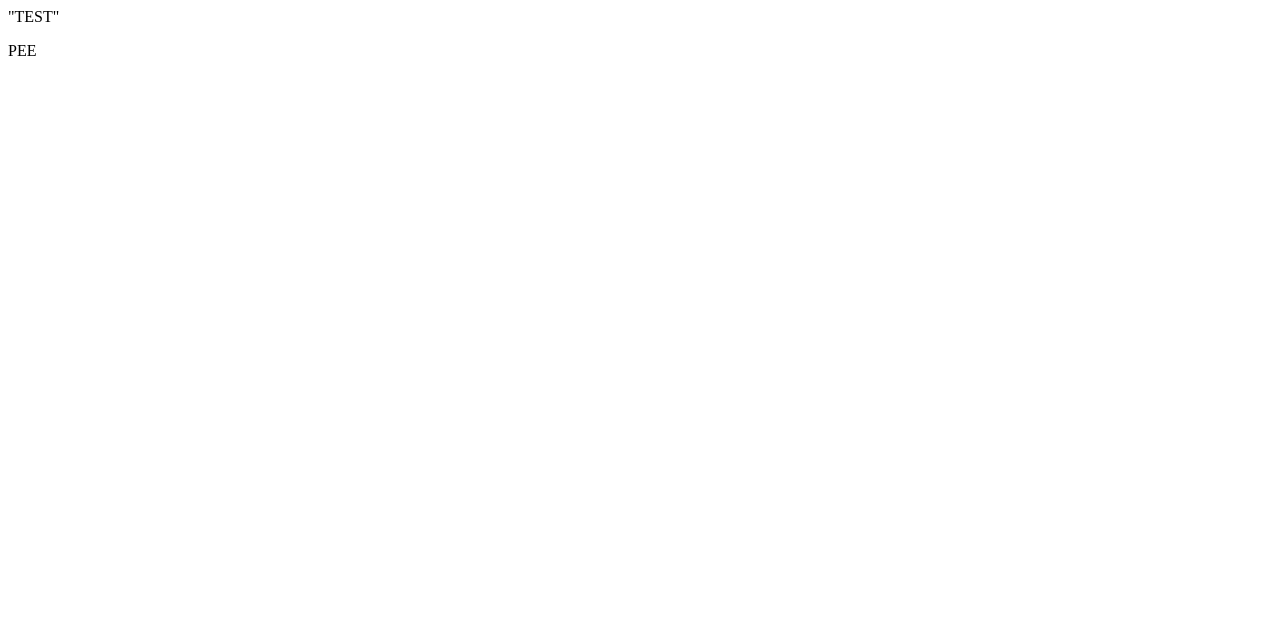
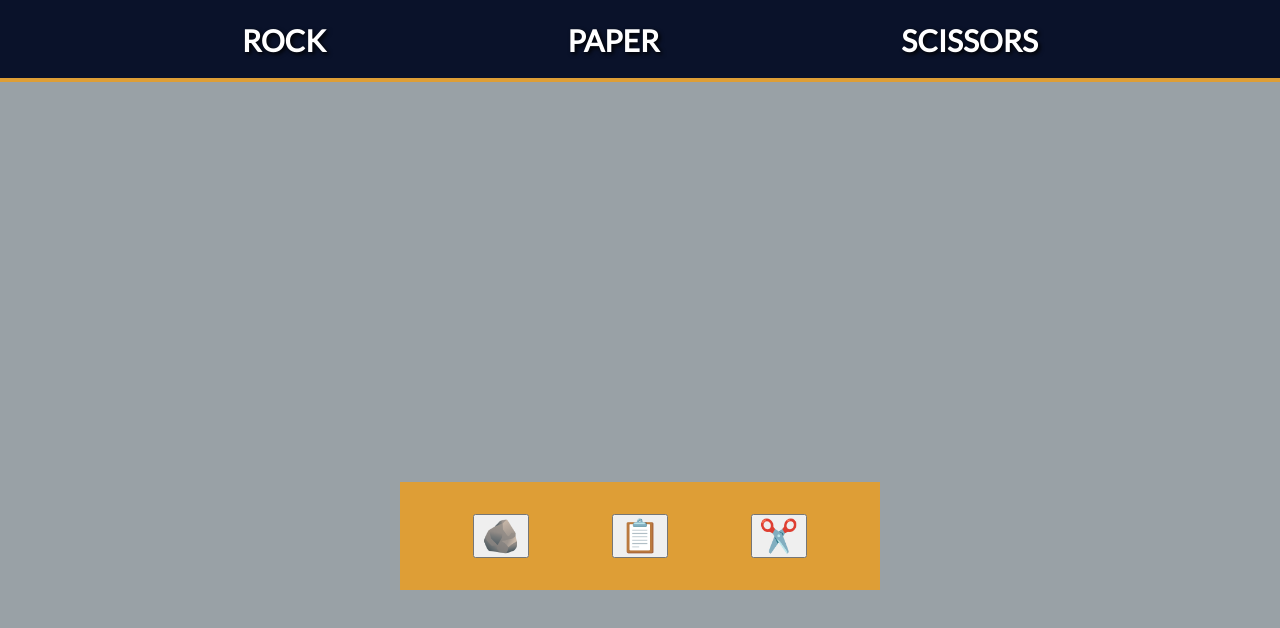
Before and after one commit to calebstem/rockpaperscissors, a plain HTML site: page main.html in a window 1280 px wide. Drawn offline with Linux system fonts and the light colour scheme.

Commit message:
Basic GUI Website

```diff
--- a/main.html
+++ b/main.html
@@ -5,10 +5,22 @@
     <meta http-equiv="X-UA-Compatible" content="IE=edge">
     <meta name="viewport" content="width=device-width, initial-scale=1.0">
     <title>Rock Paper Scissors</title>
+    <link rel="stylesheet" href="style.css">
+    <link rel="preconnect" href="https://fonts.googleapis.com">
+    <link rel="preconnect" href="https://fonts.gstatic.com" crossorigin>
+    <link href="https://fonts.googleapis.com/css2?family=Lato&display=swap" rel="stylesheet">
 </head>
 <body>
-<header>"TEST"</header>
-<p>PEE</p>
-<script src="./script.js"></script>
+    <div class="header">
+        <h1 class="headcon">ROCK</h1>
+        <h1 class="headcon">PAPER</h1>
+        <h1 class="headcon">SCISSORS</h1>
+    </div>
+    <div class="buttonbox">
+        <button class="button">🪨</button>
+        <button class="button">📋</button>
+        <button class="button">✂️</button>
+    </div>
+    <script src="./script.js"></script>
 </body>
 </html>
--- /dev/null
+++ b/style.css
@@ -0,0 +1,38 @@
+:root {
+    --primary-color: #0a122a;
+    --secondary-color: #99A1A6;
+    --third-color: #de9e36;
+}
+
+body {
+    font-family: 'Lato', sans-serif;
+    background-color: var(--secondary-color);
+    margin: 0;
+}
+
+.header {
+    display: flex;
+    font-size: 15px;
+    padding-top: .1em;
+    width: 100vw;
+    justify-content: space-evenly;
+    background: var(--primary-color);
+    border-bottom: .3em solid var(--third-color);
+}
+
+.headcon {
+    text-shadow: 2px 2px 4px #000000;
+    color: white;
+}
+
+.buttonbox {
+    display: flex;
+    justify-content: space-around;
+    padding: 2em;
+    background: var(--third-color);
+    margin: 50vh;
+}
+
+.button {
+    font-size: 2em;
+}
```
